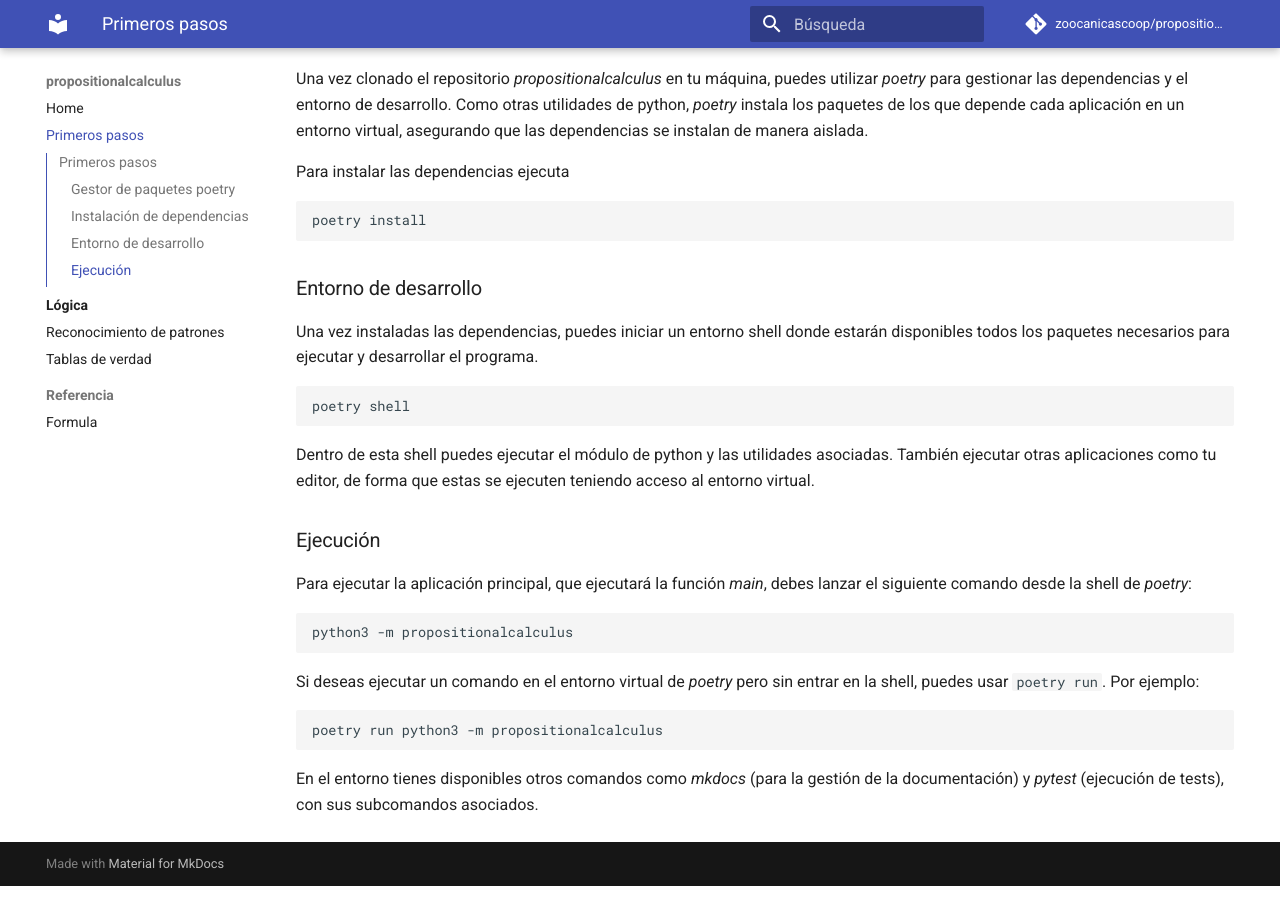
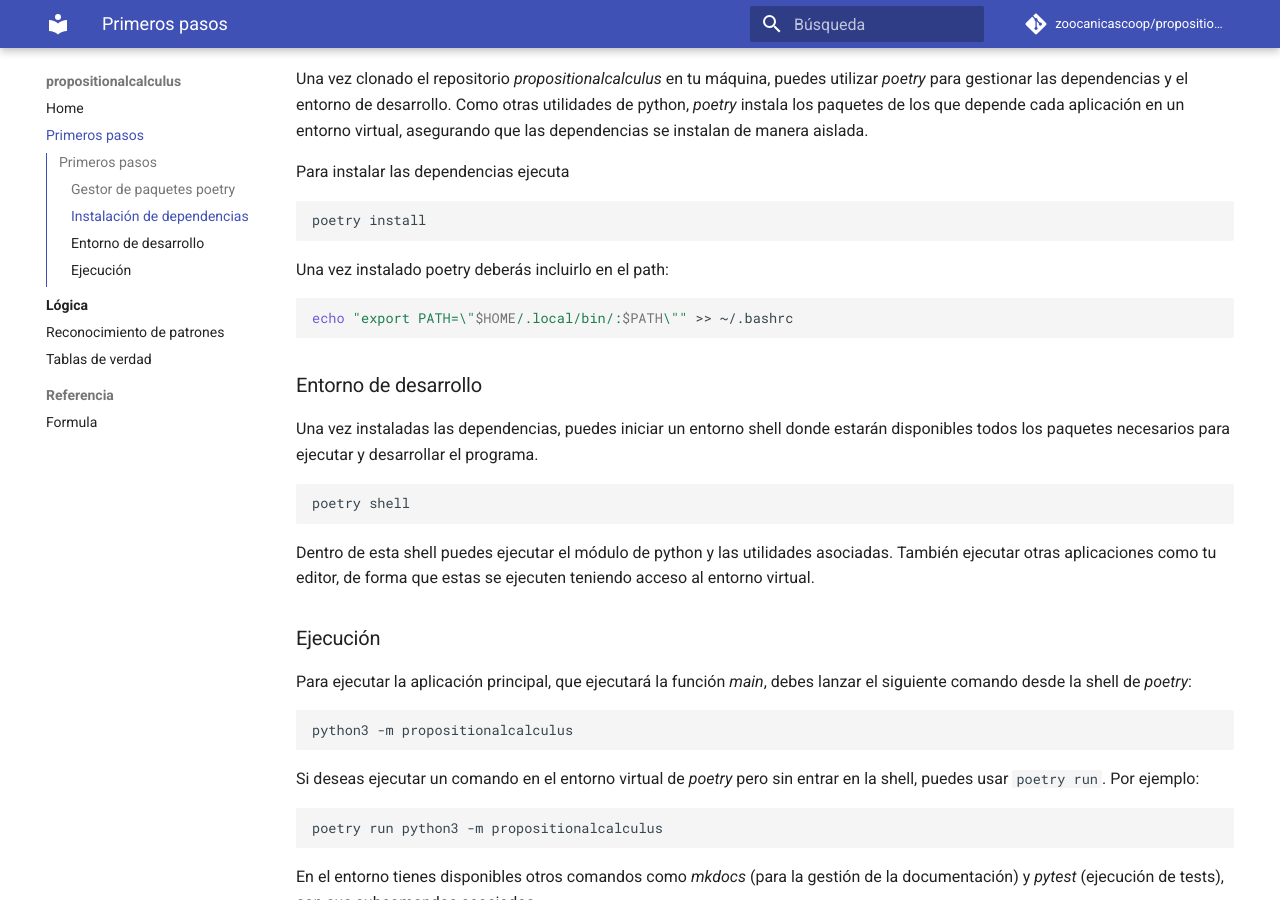
Before and after one commit to zoocanicascoop/propositionalcalculus, an MkDocs documentation site: the page built from docs/primeros-pasos.md, in a window 1280 px wide and 900 px high, scrolled down 437 px. Built offline with MkDocs 1.6.1 and Material for MkDocs 9.7.7, drawn with Linux system fonts in a browser that asks for light colours; comment, search, counter and statistics services are not loaded.

Commit message:
Añadiendo paso para incluir poetry en el PATH

````diff
--- a/docs/primeros-pasos.md
+++ b/docs/primeros-pasos.md
@@ -25,6 +25,11 @@ Para instalar las dependencias ejecuta
 
 ```bash
 poetry install
+```
+
+Una vez instalado poetry deberás incluirlo en el path:
+```bash
+echo "export PATH=\"$HOME/.local/bin/:$PATH\"" >> ~/.bashrc
 ```
 
 ### Entorno de desarrollo
````
